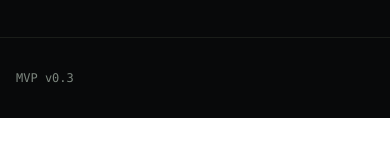
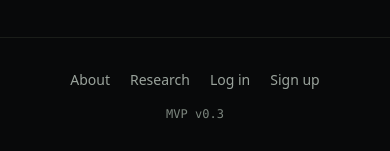
Before and after one commit to essaranirahul111-bot/rise-finance, a React (Vite) app: page / in a window 390 px wide. Shown: the part 4754-4905 px from the top of the page. Before the commit the page ends 4872 px from the top, so only its background shows below. Built offline with nearby package versions, Linux system fonts and the light colour scheme; no server answers.

Commit message:
SEO Phase 7: add internal links to About/Research in nav and footer (alt text audit: no img tags in codebase, none needed)

```diff
--- a/src/pages/Landing.jsx
+++ b/src/pages/Landing.jsx
@@ -81,6 +81,8 @@ export default function Landing() {
             <span className="hidden sm:inline text-[10px] font-mono text-[#7C867E] tracking-widest uppercase ml-2">Finance</span>
           </span>
           <div className="flex items-center gap-2">
+            <Link to="/about" className="hidden sm:inline px-3 py-2 rounded-lg text-sm text-[#9AA39C] hover:text-[#F2F5F2]">About</Link>
+            <Link to="/research" className="hidden sm:inline px-3 py-2 rounded-lg text-sm text-[#9AA39C] hover:text-[#F2F5F2]">Research</Link>
             <Link to="/login" className="px-4 py-2 rounded-lg text-sm text-[#C9D1CB] hover:text-[#F2F5F2]">Log in</Link>
             <Link to="/signup" className="px-4 py-2 rounded-lg bg-[#00E28A] text-[#06110B] text-sm font-semibold">Sign up free</Link>
           </div>
@@ -261,7 +263,15 @@ export default function Landing() {
       </main>
 
       <footer className="border-t border-[#1A1D19] py-8 mt-10">
-        <div className="max-w-6xl mx-auto px-4 md:px-6 text-xs text-[#7C867E] font-mono">MVP v0.3</div>
+        <div className="max-w-6xl mx-auto px-4 md:px-6 flex flex-col sm:flex-row items-center justify-between gap-4">
+          <div className="flex items-center gap-5 text-sm text-[#9AA39C]">
+            <Link to="/about" className="hover:text-[#F2F5F2]">About</Link>
+            <Link to="/research" className="hover:text-[#F2F5F2]">Research</Link>
+            <Link to="/login" className="hover:text-[#F2F5F2]">Log in</Link>
+            <Link to="/signup" className="hover:text-[#F2F5F2]">Sign up</Link>
+          </div>
+          <div className="text-xs text-[#7C867E] font-mono">MVP v0.3</div>
+        </div>
       </footer>
     </div>
   );
```
